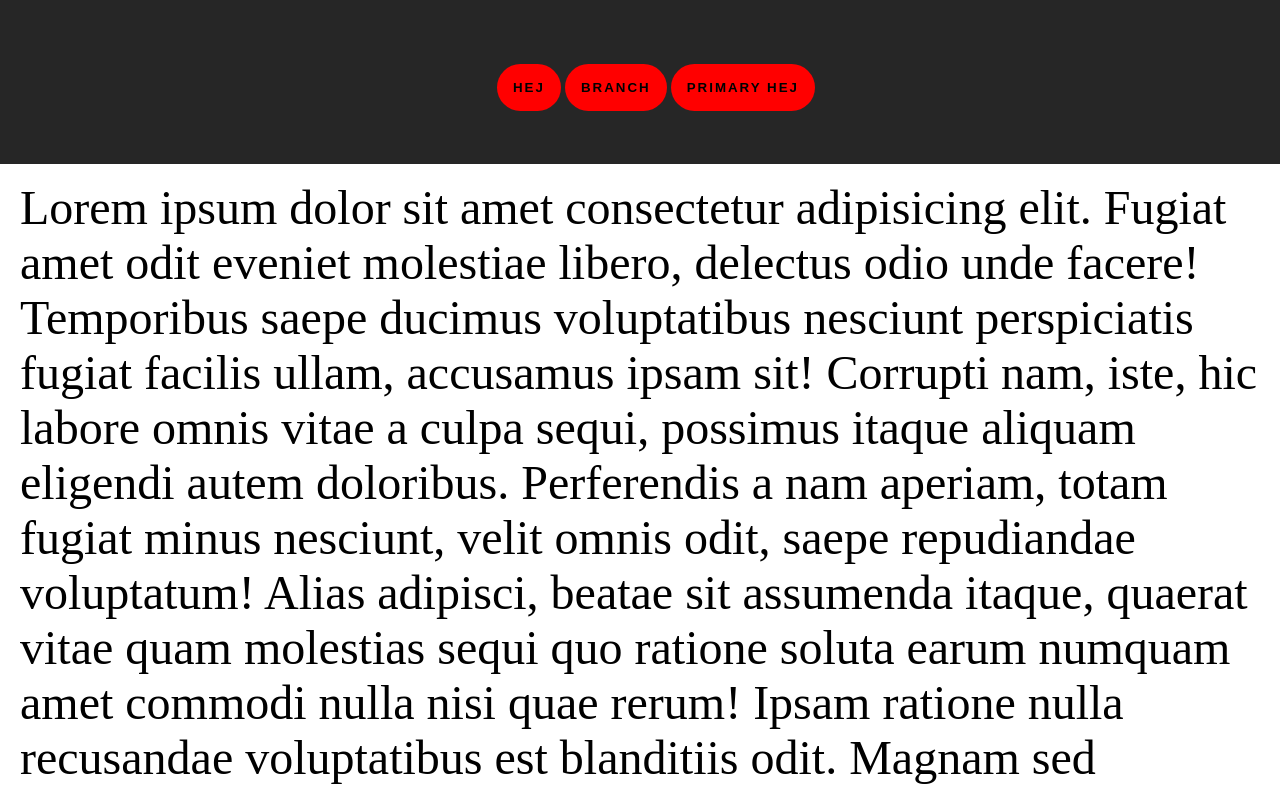
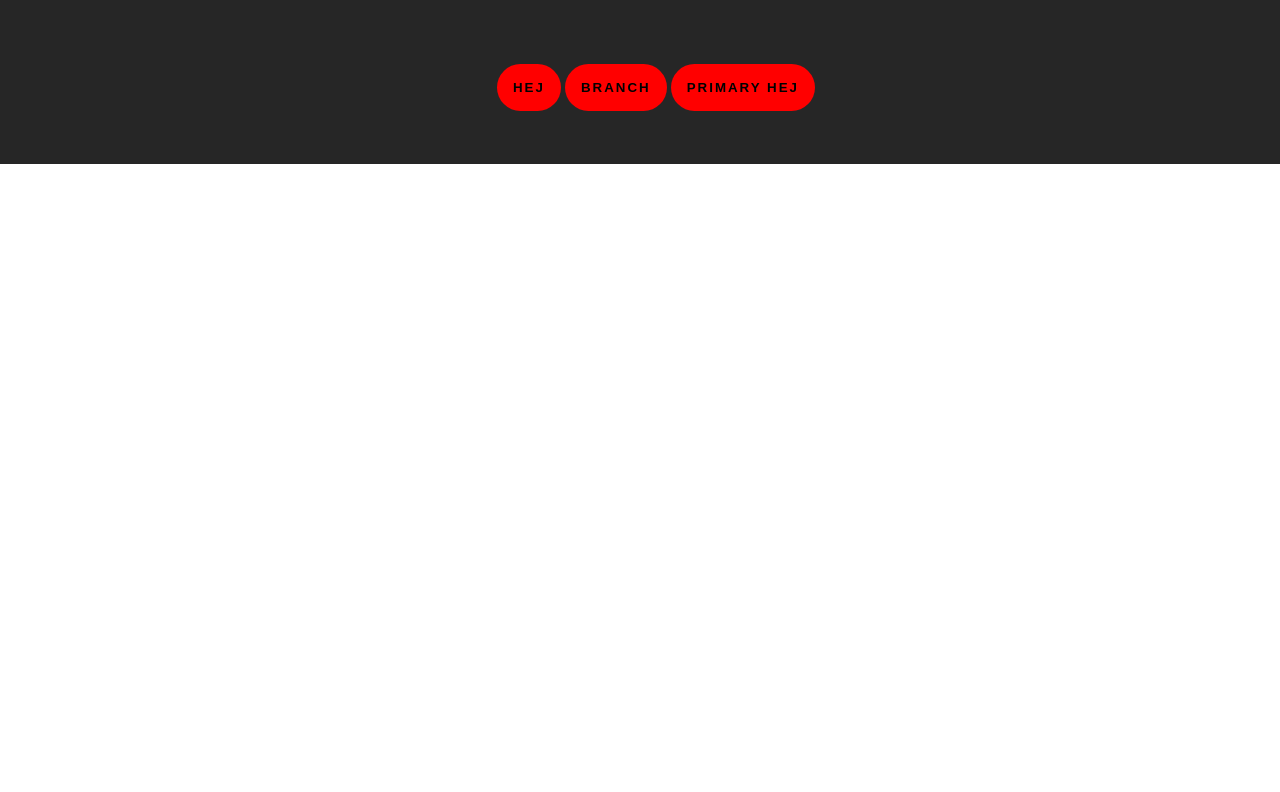
Before and after one commit to davidheineback/ecommercefrontend, a React (Create React App) app: page / in a window 1280 px wide. Shown: the top 792 px of the page. Built offline with nearby package versions, Linux system fonts and the light colour scheme.

Commit message:
add react router

```diff
--- a/src/App.js
+++ b/src/App.js
@@ -1,6 +1,7 @@
-import Header from './components/Header/Header.js'
 import styled from 'styled-components'
 
+import Header from './components/Header/Header.js'
+import { Switch, Route, BrowserRouter as Router } from 'react-router-dom'
 
 const Wrapper = styled.div`
 font-size: 3rem;
@@ -10,34 +11,15 @@
 
 function App() {
   return (
-    <Wrapper>
-    <Header/>
-    <p>Lorem ipsum dolor sit amet consectetur adipisicing elit. Fugiat amet odit eveniet molestiae libero, delectus odio unde facere! Temporibus saepe ducimus voluptatibus nesciunt perspiciatis fugiat facilis ullam, accusamus ipsam sit!
-    Corrupti nam, iste, hic labore omnis vitae a culpa sequi, possimus itaque aliquam eligendi autem doloribus. Perferendis a nam aperiam, totam fugiat minus nesciunt, velit omnis odit, saepe repudiandae voluptatum!
-    Alias adipisci, beatae sit assumenda itaque, quaerat vitae quam molestias sequi quo ratione soluta earum numquam amet commodi nulla nisi quae rerum! Ipsam ratione nulla recusandae voluptatibus est blanditiis odit.
-    Magnam sed architecto molestiae facere velit unde voluptates ab labore doloribus repudiandae nisi cupiditate, perspiciatis eligendi sequi consectetur enim veniam eius saepe fugiat reprehenderit provident adipisci recusandae. Vero, quam eaque.
-    Voluptatem magni libero exercitationem possimus, pariatur consequuntur deserunt. Repellat, aut quia temporibus illo rem in iusto! Dolor velit autem, magnam blanditiis quo distinctio eaque, fugiat at, facilis porro error minima!
-    Id adipisci asperiores nihil recusandae sint veritatis aut, excepturi, libero cum pariatur nemo quia dolorum architecto ab voluptatibus aliquam nam voluptate dolores cumque? Nulla mollitia sequi eveniet odit nihil laboriosam.
-    Praesentium culpa provident pariatur, ea dolore rem non aspernatur ratione nobis eligendi reiciendis voluptas exercitationem, sed optio enim minus numquam alias sapiente officia tenetur recusandae consectetur maiores ad. Repudiandae, expedita.
-    Distinctio optio harum et perferendis similique laborum tempore impedit dolore, sequi omnis atque deleniti assumenda nostrum, culpa tenetur doloremque maiores labore cum quos commodi aliquam illo, praesentium fugiat debitis. Neque.
-    Nihil eveniet consequuntur, aliquid labore iusto provident alias fugiat. Reiciendis adipisci enim saepe commodi ipsam quia eligendi alias distinctio, nostrum culpa non eos iste nam fugit accusantium necessitatibus possimus nesciunt!
-    Non nesciunt aliquid dignissimos illum ut accusamus omnis cupiditate nemo labore reiciendis pariatur quam rem a voluptas fugiat cumque molestiae quae adipisci magni explicabo beatae vero, dolores doloribus deserunt. Iste?
-    Ullam eius, possimus asperiores quisquam provident voluptas autem illum veritatis ipsam excepturi ut doloremque dignissimos reiciendis illo laboriosam itaque distinctio adipisci? Minus molestiae aliquam quisquam rerum ea saepe, voluptas porro.
-    Odit, delectus rem perferendis fuga architecto sunt mollitia laboriosam ipsa quod id soluta quam quasi explicabo eveniet illum suscipit impedit sit doloribus, beatae cupiditate illo atque voluptas, incidunt ex? Culpa.
-    Modi quidem blanditiis eveniet et excepturi accusamus ea fuga labore temporibus placeat dolore dolorem distinctio, ratione quis consectetur at expedita minima! Molestias minus voluptas est voluptatum fugit vitae, repudiandae odio.
-    Perspiciatis quidem hic dolorem doloremque repellendus officiis perferendis quia nihil distinctio nulla fugit fuga consectetur eveniet non eaque optio, velit vel ipsam, ex, eligendi omnis. Dolorem eveniet suscipit ex dolores.
-    Blanditiis debitis repellat reiciendis! Quidem ipsam eum iste hic eius? Accusantium optio, ipsa assumenda, mollitia voluptates laboriosam cumque eos modi, labore atque incidunt deserunt odit animi. Eaque inventore illo nulla?
-    Beatae veritatis et quasi numquam fugit distinctio a! Corrupti quasi laudantium, sit dolore magni atque. Facilis necessitatibus inventore ad ipsam at natus non, vero ipsum asperiores architecto. Fugit, nisi reiciendis.
-    Odit impedit quam, fuga saepe reiciendis facere voluptas repudiandae, laboriosam illum blanditiis quibusdam, tenetur nobis voluptates error numquam amet in. Voluptatem deleniti hic ea ipsa at quibusdam doloribus minima esse.
-    Praesentium nobis nihil saepe totam quaerat provident et excepturi dolores, earum reiciendis nulla vitae accusamus non ad dicta nostrum quisquam cumque adipisci repudiandae quas! Reprehenderit soluta libero vero cupiditate minus.
-    Cum iusto esse dolorum. Illo incidunt molestias rem veniam natus, perferendis quasi repellendus quam dignissimos voluptates numquam officiis aut hic earum provident adipisci praesentium error tempora vitae? Explicabo, reiciendis libero.
-    Eius, excepturi inventore eligendi assumenda vero vitae blanditiis voluptatum. Ducimus, molestias sequi atque tempora est illo nihil? Rem, nesciunt. Error aliquid necessitatibus saepe est eveniet id explicabo, dolorum iure veritatis.
-    Ex minima cumque maiores perferendis, ratione officia nostrum facilis debitis mollitia, repellat praesentium quo enim error adipisci perspiciatis laudantium voluptatibus dignissimos iure est ad magni ducimus rem. Id, inventore adipisci.
-    Delectus nobis similique accusantium ut minima cum dolore vero consequatur rem esse dignissimos placeat reprehenderit rerum suscipit fugiat, sit illum atque magni! Officiis cumque iste voluptate fuga sed neque minima.
-    Ullam laboriosam iure, praesentium eos facere, porro blanditiis assumenda vero numquam quia quaerat, incidunt non fugit consequuntur atque delectus neque nobis maiores possimus corrupti hic! Dolorum voluptates cupiditate animi saepe!
-    Quae at cupiditate omnis voluptates architecto! Nobis laborum numquam dolorem obcaecati asperiores, at, similique labore porro non minima error ratione quas quam facere? Molestiae, saepe culpa numquam vero consequatur porro.
-    Pariatur maxime, laboriosam ullam aliquam exercitationem molestiae magni voluptate assumenda nesciunt perspiciatis est non voluptatem sint nostrum quod commodi quis distinctio eum animi odit repudiandae! Modi repudiandae et omnis praesentium.</p>
-    </Wrapper>
+    <Router>
+      <Wrapper>
+        <Header/>
+          <Switch>
+            <Route exact path='/'>
+            </Route>
+          </Switch>
+      </Wrapper>
+    </Router>
   )
 }
 
```
